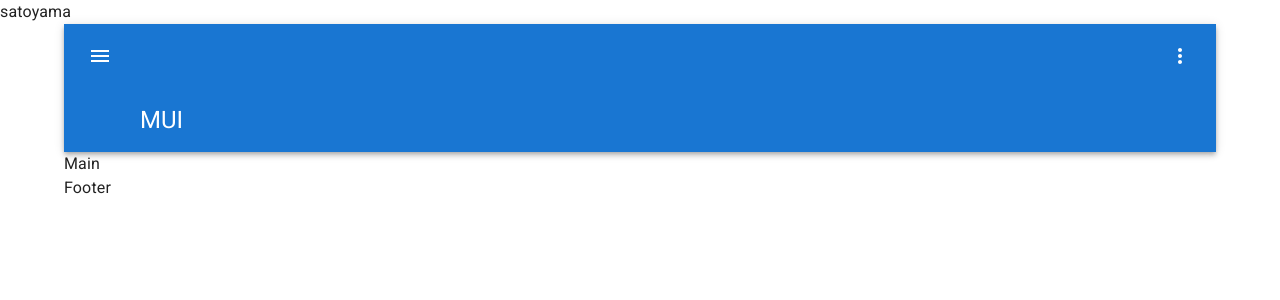
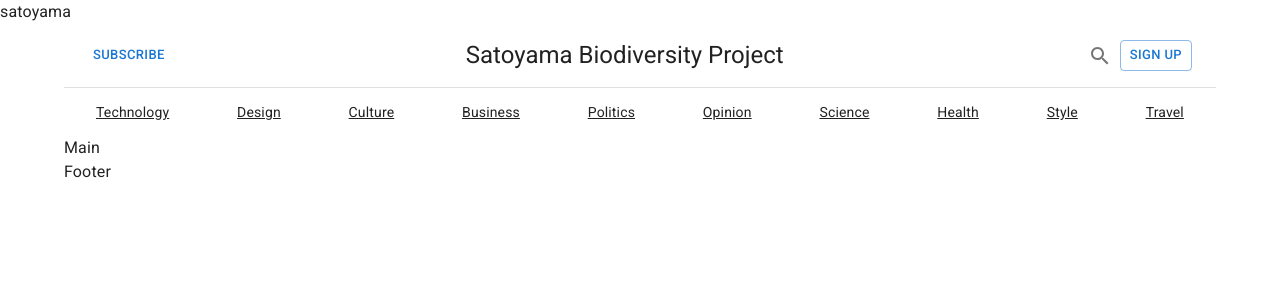
Before and after one commit to cozeeinteright/expressmongo, a React (Create React App) app in the folder tsfront/: page / in a window 1280 px wide. Shown: the top 300 px of the page. Built offline with nearby package versions, Linux system fonts and the light colour scheme.

Commit message:
edit Header

```diff
--- a/tsfront/src/components/Header.tsx
+++ b/tsfront/src/components/Header.tsx
@@ -1,53 +1,61 @@
-import * as React from 'react'
-import { styled } from '@mui/material/styles'
-import { AppBar, Box, Toolbar, IconButton, Typography} from '@mui/material'
-import MenuIcon  from '@mui/icons-material/Menu'
-import MoreIcon from '@mui/icons-material/MoreVert'
+import * as React from 'react';
+import Toolbar from '@mui/material/Toolbar';
+import Button from '@mui/material/Button';
+import IconButton from '@mui/material/IconButton';
+import SearchIcon from '@mui/icons-material/Search';
+import Typography from '@mui/material/Typography';
+import Link from '@mui/material/Link';
 
+interface HeaderProps {
+  sections: ReadonlyArray<{
+    title: string;
+    url: string;
+  }>;
+  title: string;
+}
 
-const StyledToolbar = styled(Toolbar)(({ theme }) => ({
-    alignItems: 'flex-start',
-    paddingTop: theme.spacing(1),
-    paddingBottom: theme.spacing(2),
-    // Override media queries injected by theme.mixins.toolbar
-    '@media all': {
-      minHeight: 128,
-    },
-  }));
-
-const Header =() => {
+const Header =(props: HeaderProps) => {
+    const { sections, title } = props;
     return (
-        <Box sx={{ flexGrow: 1 }}>
-        <AppBar position="static">
-          <StyledToolbar>
-            <IconButton
-              size="large"
-              edge="start"
-              color="inherit"
-              aria-label="open drawer"
-              sx={{ mr: 2 }}
-            >
-              <MenuIcon />
-            </IconButton>
-            <Typography
-              variant="h5"
-              noWrap
-              component="div"
-              sx={{ flexGrow: 1, alignSelf: 'flex-end' }}
-            >
-              MUI
-            </Typography>
-            <IconButton
-              size="large"
-              aria-label="display more actions"
-              edge="end"
-              color="inherit"
-            >
-              <MoreIcon />
-            </IconButton>
-          </StyledToolbar>
-        </AppBar>
-      </Box>
+      <React.Fragment>
+      <Toolbar sx={{ borderBottom: 1, borderColor: 'divider' }}>
+        <Button size="small">Subscribe</Button>
+        <Typography
+          component="h2"
+          variant="h5"
+          color="inherit"
+          align="center"
+          noWrap
+          sx={{ flex: 1 }}
+        >
+          {title}
+        </Typography>
+        <IconButton>
+          <SearchIcon />
+        </IconButton>
+        <Button variant="outlined" size="small">
+          Sign up
+        </Button>
+      </Toolbar>
+      <Toolbar
+        component="nav"
+        variant="dense"
+        sx={{ justifyContent: 'space-between', overflowX: 'auto' }}
+      >
+        {sections.map((section) => (
+          <Link
+            color="inherit"
+            noWrap
+            key={section.title}
+            variant="body2"
+            href={section.url}
+            sx={{ p: 1, flexShrink: 0 }}
+          >
+            {section.title}
+          </Link>
+        ))}
+      </Toolbar>
+    </React.Fragment>
     )
 }
 export default Header
--- a/tsfront/src/page/Home.tsx
+++ b/tsfront/src/page/Home.tsx
@@ -6,13 +6,26 @@ import Footer from './../components/Footer'
 
 const theme = createTheme();
 
+const sections = [
+  { title: 'Technology', url: '#' },
+  { title: 'Design', url: '#' },
+  { title: 'Culture', url: '#' },
+  { title: 'Business', url: '#' },
+  { title: 'Politics', url: '#' },
+  { title: 'Opinion', url: '#' },
+  { title: 'Science', url: '#' },
+  { title: 'Health', url: '#' },
+  { title: 'Style', url: '#' },
+  { title: 'Travel', url: '#' },
+];
+
 function  Home() {
     return (
       <>
       <ThemeProvider theme={theme}>
         <CssBaseline />
         <Container component="header" maxWidth="lg">
-          <Header />
+          <Header title="Satoyama Biodiversity Project" sections={sections}/>
         </Container>
         <Container component="main"  maxWidth="lg">
           <Main />
```
